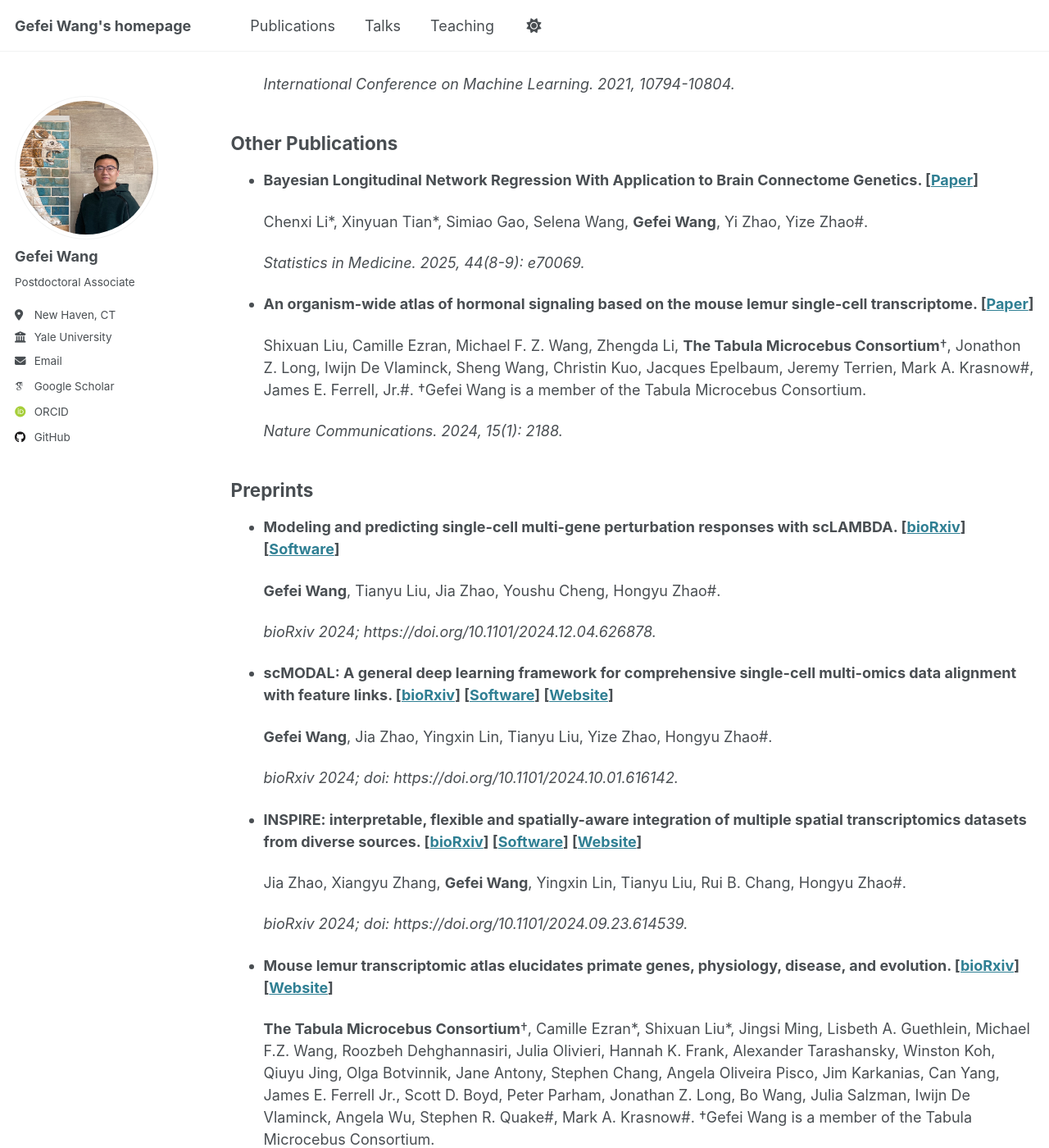
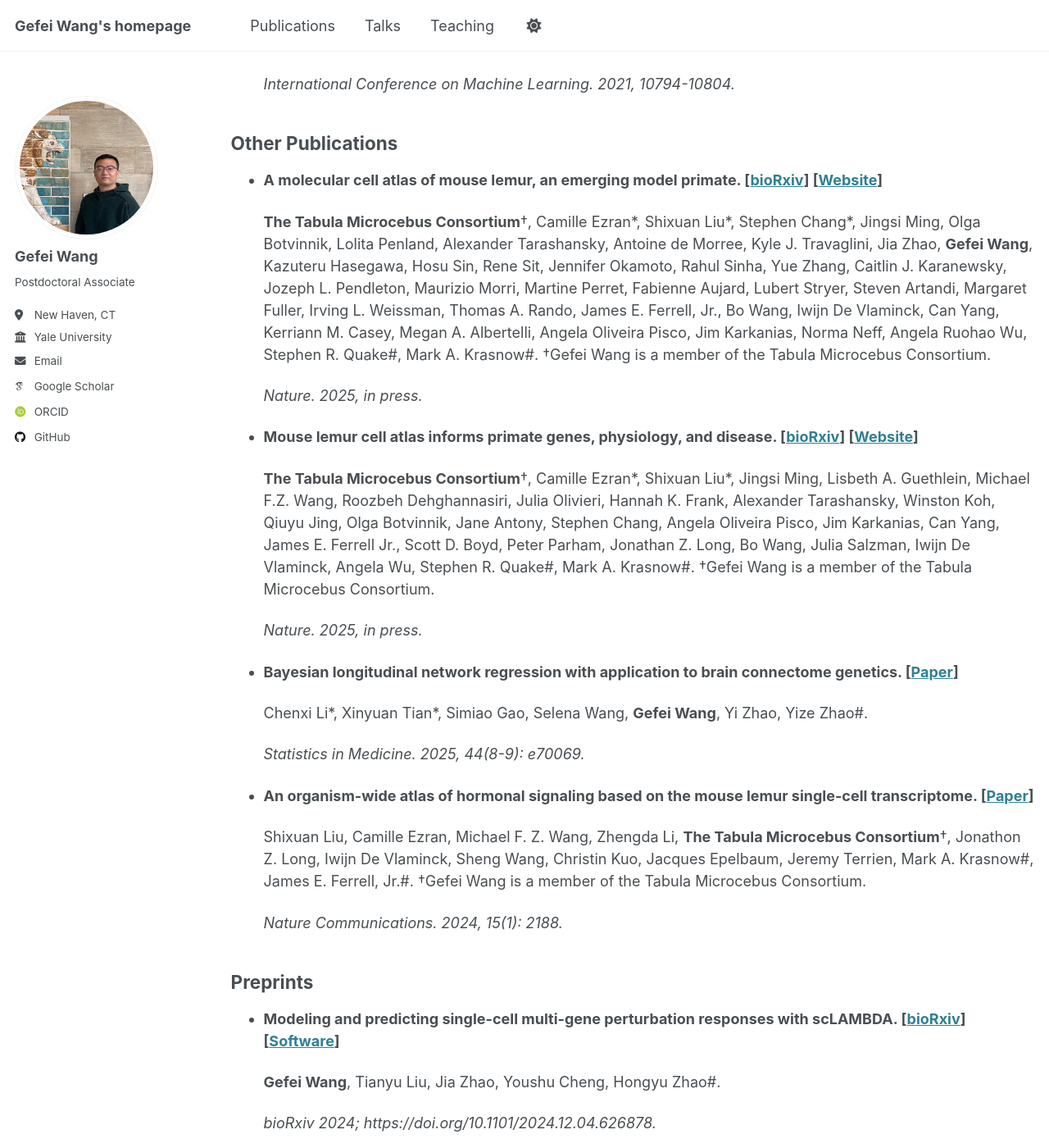
Before and after one commit to gefeiwang/gefeiwang.github.io, a Jekyll site: the page built from _pages/publications.md, in a window 1280 px wide and 1400 px high, scrolled down 657 px. Shown: the whole window at 82% size. Built offline with Jekyll 4.4.1, drawn with Linux system fonts in a browser that asks for light colours; some web fonts are replaced; some of the changed text lies outside the part shown.

Commit message:
Add files via upload

```diff
--- a/_pages/publications.md
+++ b/_pages/publications.md
@@ -33,7 +33,19 @@ author_profile: true
 
 ## Other Publications
 
-- **Bayesian Longitudinal Network Regression With Application to Brain Connectome Genetics. \[[Paper](https://doi.org/10.1002/sim.70069)\]**
+- **A molecular cell atlas of mouse lemur, an emerging model primate. \[[bioRxiv](https://doi.org/10.1101/2021.12.12.469460)\] \[[Website](https://tabula-microcebus.ds.czbiohub.org/)\]**
+
+  **The Tabula Microcebus Consortium**†, Camille Ezran\*, Shixuan Liu\*, Stephen Chang\*, Jingsi Ming, Olga Botvinnik, Lolita Penland, Alexander Tarashansky, Antoine de Morree, Kyle J. Travaglini, Jia Zhao, **Gefei Wang**, Kazuteru Hasegawa, Hosu Sin, Rene Sit, Jennifer Okamoto, Rahul Sinha, Yue Zhang, Caitlin J. Karanewsky, Jozeph L. Pendleton, Maurizio Morri, Martine Perret, Fabienne Aujard, Lubert Stryer, Steven Artandi, Margaret Fuller, Irving L. Weissman, Thomas A. Rando, James E. Ferrell, Jr., Bo Wang, Iwijn De Vlaminck, Can Yang, Kerriann M. Casey, Megan A. Albertelli, Angela Oliveira Pisco, Jim Karkanias, Norma Neff, Angela Ruohao Wu, Stephen R. Quake#, Mark A. Krasnow#. †Gefei Wang is a member of the Tabula Microcebus Consortium.
+
+  *Nature. 2025, in press.*
+
+- **Mouse lemur cell atlas informs primate genes, physiology, and disease. \[[bioRxiv](https://doi.org/10.1101/2022.08.06.503035)\] \[[Website](https://tabula-microcebus.ds.czbiohub.org/)\]**
+
+  **The Tabula Microcebus Consortium**†, Camille Ezran\*, Shixuan Liu\*, Jingsi Ming, Lisbeth A. Guethlein, Michael F.Z. Wang, Roozbeh Dehghannasiri, Julia Olivieri, Hannah K. Frank, Alexander Tarashansky, Winston Koh, Qiuyu Jing, Olga Botvinnik, Jane Antony, Stephen Chang, Angela Oliveira Pisco, Jim Karkanias, Can Yang, James E. Ferrell Jr., Scott D. Boyd, Peter Parham, Jonathan Z. Long, Bo Wang, Julia Salzman, Iwijn De Vlaminck, Angela Wu, Stephen R. Quake#, Mark A. Krasnow#. †Gefei Wang is a member of the Tabula Microcebus Consortium.
+
+  *Nature. 2025, in press.*
+
+- **Bayesian longitudinal network regression with application to brain connectome genetics. \[[Paper](https://doi.org/10.1002/sim.70069)\]**
 
   Chenxi Li\*, Xinyuan Tian\*, Simiao Gao, Selena Wang, **Gefei Wang**, Yi Zhao, Yize Zhao#.
 
@@ -64,15 +76,3 @@ author_profile: true
   Jia Zhao, Xiangyu Zhang, **Gefei Wang**, Yingxin Lin, Tianyu Liu, Rui B. Chang, Hongyu Zhao#.
 
   *bioRxiv 2024; doi: https://doi.org/10.1101/2024.09.23.614539.*
-
-- **Mouse lemur transcriptomic atlas elucidates primate genes, physiology, disease, and evolution. \[[bioRxiv](https://doi.org/10.1101/2022.08.06.503035)\] \[[Website](https://tabula-microcebus.ds.czbiohub.org/)\]**
-
-  **The Tabula Microcebus Consortium**†, Camille Ezran\*, Shixuan Liu\*, Jingsi Ming, Lisbeth A. Guethlein, Michael F.Z. Wang, Roozbeh Dehghannasiri, Julia Olivieri, Hannah K. Frank, Alexander Tarashansky, Winston Koh, Qiuyu Jing, Olga Botvinnik, Jane Antony, Stephen Chang, Angela Oliveira Pisco, Jim Karkanias, Can Yang, James E. Ferrell Jr., Scott D. Boyd, Peter Parham, Jonathan Z. Long, Bo Wang, Julia Salzman, Iwijn De Vlaminck, Angela Wu, Stephen R. Quake#, Mark A. Krasnow#. †Gefei Wang is a member of the Tabula Microcebus Consortium.
-
-  *bioRxiv 2022; doi: https://doi.org/10.1101/2022.08.06.503035.*
-
-- **Tabula Microcebus: A transcriptomic cell atlas of mouse lemur, an emerging primate model organism. \[[bioRxiv](https://doi.org/10.1101/2021.12.12.469460)\] \[[Website](https://tabula-microcebus.ds.czbiohub.org/)\]**
-
-  **The Tabula Microcebus Consortium**†, Camille Ezran\*, Shixuan Liu\*, Stephen Chang\*, Jingsi Ming, Olga Botvinnik, Lolita Penland, Alexander Tarashansky, Antoine de Morree, Kyle J. Travaglini, Jia Zhao, **Gefei Wang**, Kazuteru Hasegawa, Hosu Sin, Rene Sit, Jennifer Okamoto, Rahul Sinha, Yue Zhang, Caitlin J. Karanewsky, Jozeph L. Pendleton, Maurizio Morri, Martine Perret, Fabienne Aujard, Lubert Stryer, Steven Artandi, Margaret Fuller, Irving L. Weissman, Thomas A. Rando, James E. Ferrell, Jr., Bo Wang, Iwijn De Vlaminck, Can Yang, Kerriann M. Casey, Megan A. Albertelli, Angela Oliveira Pisco, Jim Karkanias, Norma Neff, Angela Ruohao Wu, Stephen R. Quake#, Mark A. Krasnow#. †Gefei Wang is a member of the Tabula Microcebus Consortium.
-
-  *bioRxiv 2021; doi: https://doi.org/10.1101/2021.12.12.469460.*
```
